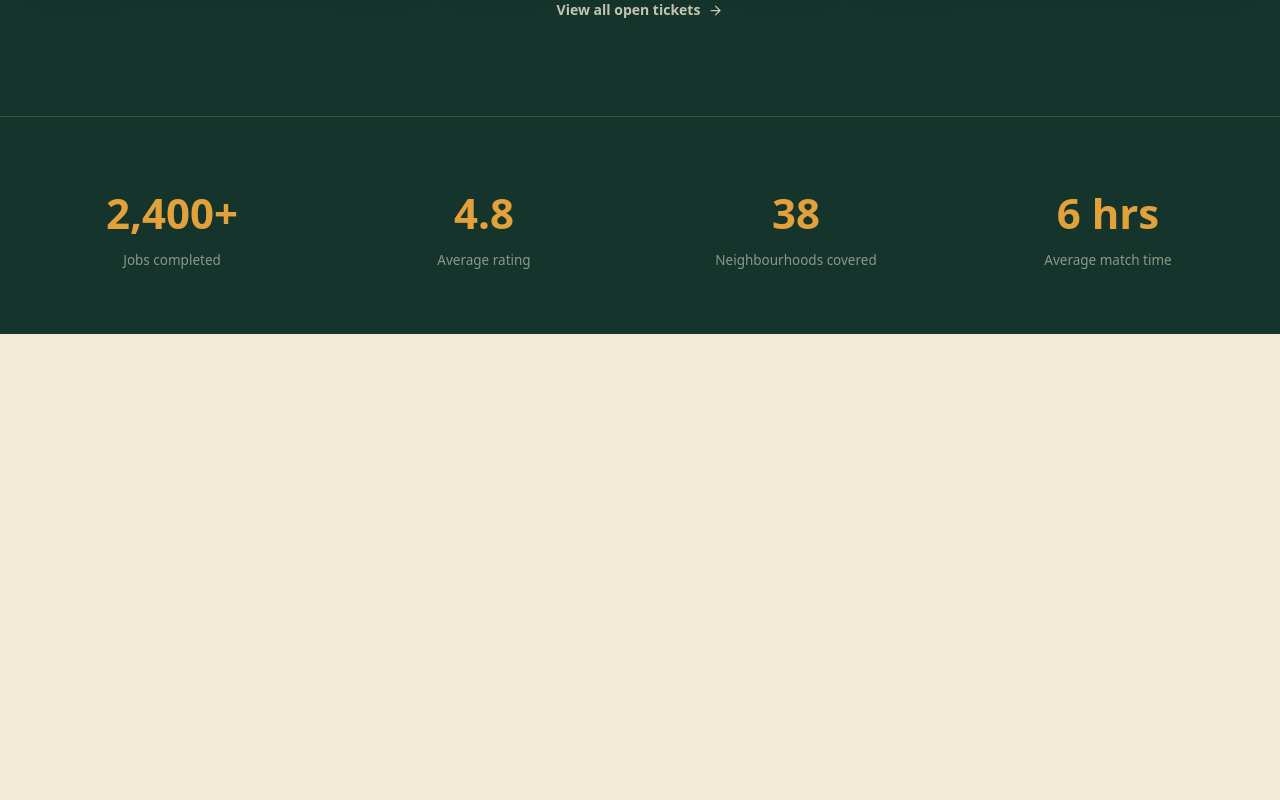
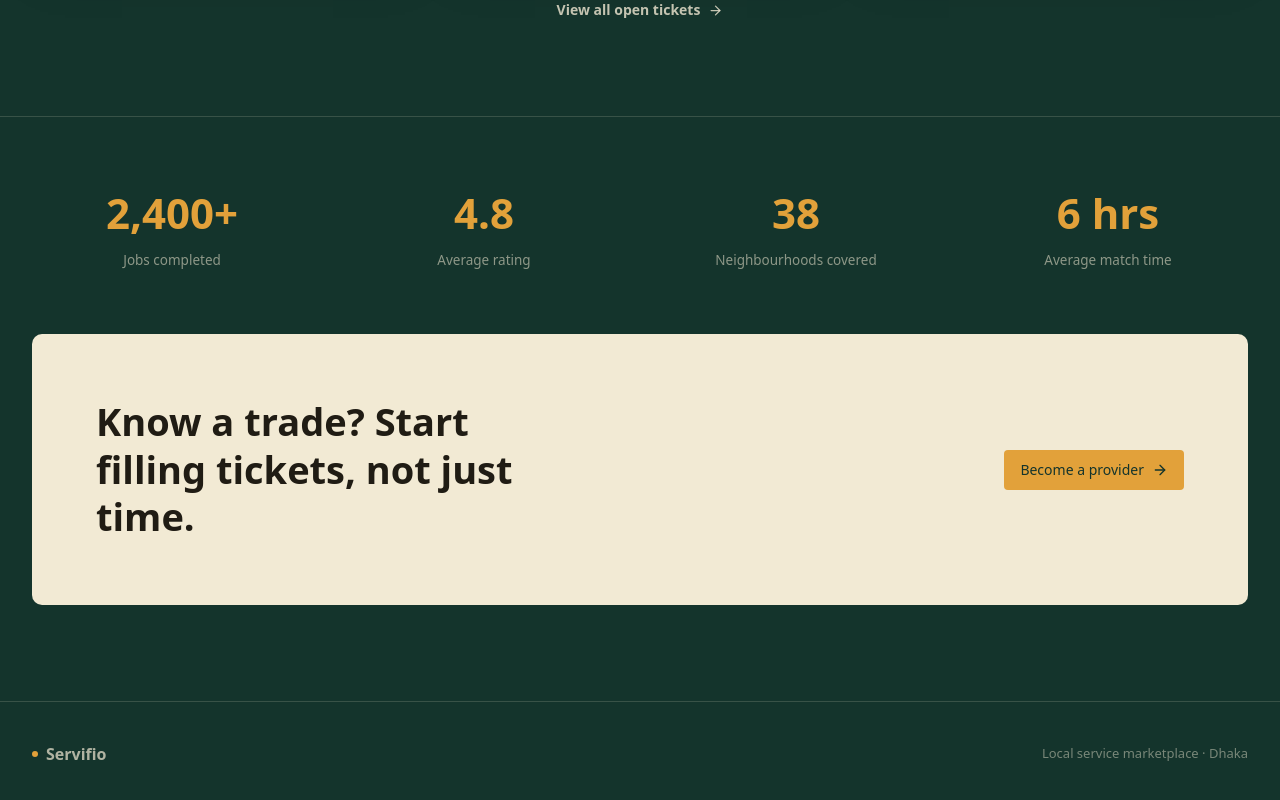
Before and after one commit to tawchifulislam/servifio-client, a Next.js app: page / in a window 1280 px wide. Shown: the part 1973-2773 px from the top of the page. Before the commit the page ends 2307 px from the top, so only its background shows below. Built offline with nearby package versions, Linux system fonts and the light colour scheme.

Commit message:
feat: add CtaBanner and Footer components to Home page

```diff
--- a/src/app/page.tsx
+++ b/src/app/page.tsx
@@ -4,6 +4,8 @@ import { CategoryStrip } from '@/components/category-strip';
 import { HowItWorks } from '@/components/how-it-works';
 import { FeaturedServices } from '@/components/featured-services';
 import { TrustStats } from '@/components/trust-stats';
+import { CtaBanner } from '@/components/cta-banner';
+import { Footer } from '@/components/footer';
 
 export default function Home() {
   return (
@@ -14,6 +16,8 @@ export default function Home() {
       <HowItWorks />
       <FeaturedServices />
       <TrustStats />
+      <CtaBanner />
+      <Footer />
     </div>
   );
 }
--- /dev/null
+++ b/src/components/cta-banner.tsx
@@ -0,0 +1,41 @@
+'use client';
+
+import Link from 'next/link';
+import { motion } from 'framer-motion';
+import { ArrowRight } from 'lucide-react';
+import { buttonVariants } from '@/components/ui/button';
+import { cn } from '@/lib/utils';
+
+export function CtaBanner() {
+  return (
+    <section
+      id="provider"
+      className="mx-auto max-w-7xl px-5 pb-16 sm:px-6 sm:pb-20 lg:px-8 lg:pb-24"
+    >
+      <motion.div
+        initial={{ opacity: 0, y: 20 }}
+        whileInView={{ opacity: 1, y: 0 }}
+        viewport={{ once: true, margin: '-60px' }}
+        transition={{ duration: 0.5, ease: 'easeOut' }}
+        className="flex flex-col items-start justify-between gap-8 rounded-xl bg-card p-8 text-card-foreground sm:p-11 lg:flex-row lg:items-center lg:gap-10 lg:p-16"
+      >
+        <h2 className="max-w-120 font-display text-[26px] font-semibold leading-tight sm:text-[32px] lg:text-[38px]">
+          Know a trade? Start filling tickets, not just time.
+        </h2>
+        <Link
+          href="/register?role=provider"
+          className={cn(
+            buttonVariants({ size: 'lg' }),
+            'group shrink-0 gap-2 bg-primary text-primary-foreground hover:bg-primary/90',
+          )}
+        >
+          Become a provider
+          <ArrowRight
+            size={16}
+            className="transition-transform group-hover:translate-x-1"
+          />
+        </Link>
+      </motion.div>
+    </section>
+  );
+}
--- /dev/null
+++ b/src/components/footer.tsx
@@ -0,0 +1,18 @@
+import Link from 'next/link';
+
+export function Footer() {
+  return (
+    <footer className="border-t border-border py-8 sm:py-10">
+      <div className="mx-auto flex max-w-7xl flex-col items-center gap-4 px-5 text-[13px] text-foreground/45 sm:flex-row sm:justify-between sm:px-6 lg:px-8">
+        <Link
+          href="/"
+          className="flex items-center gap-2 font-display text-base font-bold text-foreground/70"
+        >
+          <span className="h-1.5 w-1.5 rounded-full bg-secondary" />
+          Servifio
+        </Link>
+        <div>Local service marketplace · Dhaka</div>
+      </div>
+    </footer>
+  );
+}
```
